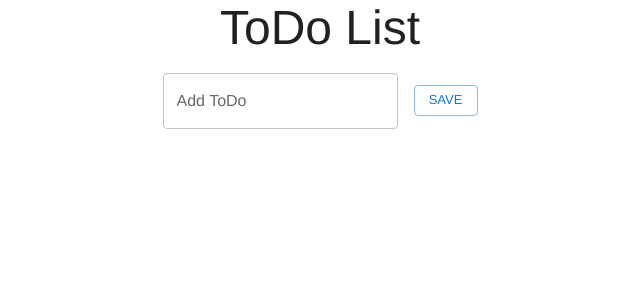
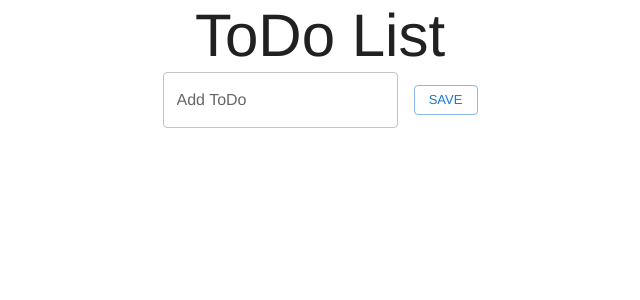
Before and after one commit to christinehannn/crispy-todo, a React (Vite) app: page / in a window 1280 px wide. Shown: the top 300 px of the page, without its empty margins (320-960 px from the left). Built offline with nearby package versions, Linux system fonts and the light colour scheme.

Commit message:
remove gutterbottom, use h2 for title

```diff
--- a/src/App.jsx
+++ b/src/App.jsx
@@ -27,7 +27,7 @@
   return (
     <Container maxWidth="sm">
       <Box display="flex" flexDirection="column" alignItems="center">
-        <Typography variant="h3" gutterBottom>
+        <Typography variant="h2">
           ToDo List
         </Typography>
         <form onSubmit={handleSubmit}>
```
